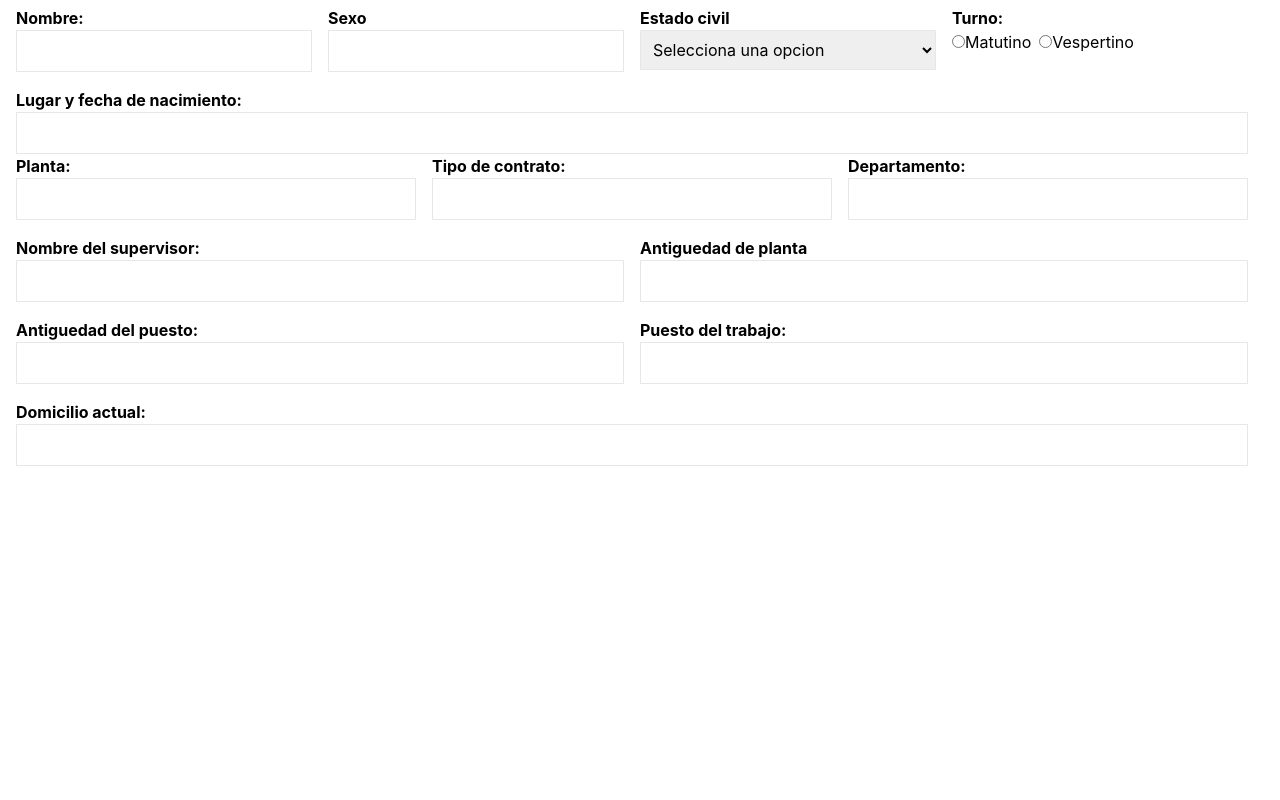
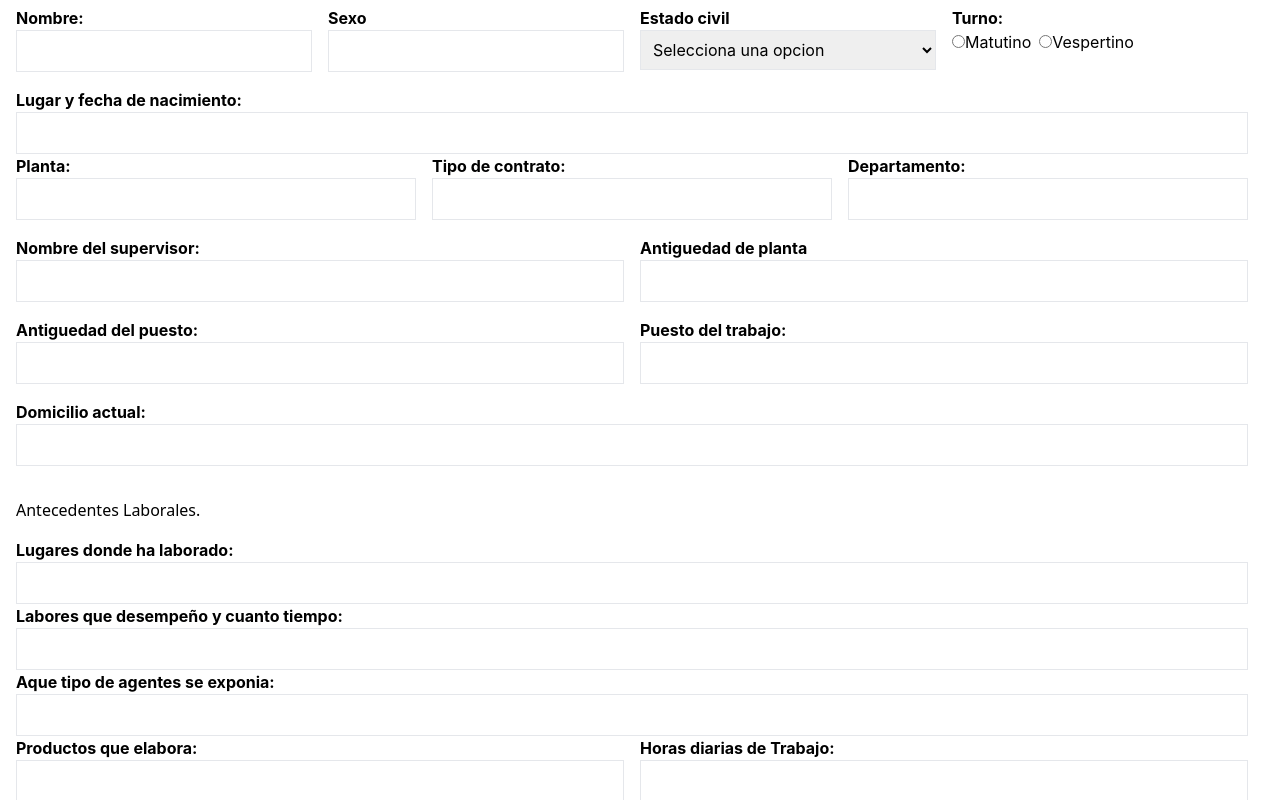
Before and after one commit to Varg-Vikernes/medical-control, a React (Create React App) app: page /Hcx1 in a window 1280 px wide. Shown: the part 368-1168 px from the top of the page. Before the commit the page ends 850 px from the top, so only its background shows below. Built offline with nearby package versions, Linux system fonts and the light colour scheme.

Commit message:
form hcx1 antecedentes

```diff
--- /dev/null
+++ b/src/components/Hcx1/AntecentesLaboral/antecedentesLabotales.jsx
@@ -0,0 +1,75 @@
+import React, { useState } from "react";
+
+const AntecedentesLaborales = () => {
+    const [lugaresLaborlaes, setLugaresLaborales] = useState('');
+    const [lugarDesempeño, setLugarDesempeño] = useState('');
+    const [tipoAgente, setTipoAgente] = useState('');
+    const [productosElabora, setProductosElabora] = useState('');
+    const [horasDiariasT, setHorasDiariasT] = useState('');
+
+    return (
+        <form action="" className="w-full p-4">
+
+            <h1 className="text-x1 font-sans mb-4"> Antecedentes Laborales. </h1>
+            {/* FORMULARIO ANTECEDENTES LABORALES */}
+            <div className="flex-1 mr-4">
+                <label htmlFor="lugaresLaborales" className="block font-bold">
+                    Lugares donde ha laborado:
+                </label>
+                <input type="text" name="lugaresLaborales" id="lugaresLaborales"
+                    className="w-full border p-2 w-full"
+                    value={lugaresLaborlaes}
+                    onChange={(e) => setLugaresLaborales(e.target.value)}
+                />
+            </div>
+
+            <div className="flex-1 mr-4">
+                <label htmlFor="lugarDesempeño" className="block font-bold">
+                    Labores que desempeño y cuanto tiempo:
+                </label>
+                <input type="text" name="lugarDesempeño" id="lugarDesempeño"
+                    className="w-full border p-2 w-full"
+                    value={lugarDesempeño}
+                    onChange={(e) => setLugarDesempeño(e.target.value)}
+                />
+            </div>
+
+            <div className="flex-1 mr-4">
+                <label htmlFor="tipoAgente" className="block font-bold">
+                    Aque tipo de agentes se exponia:
+                </label>
+                <input type="text" name="tipoAgente" id="tipoAgente"
+                    className="w-full border p-2 w-full"
+                    value={tipoAgente}
+                    onChange={(e) => setTipoAgente(e.target.value)}
+                />
+            </div>
+            <div className="flex justify-betwen mb-4">
+                <div className="flex-1 mr-4 ">
+                    <label htmlFor="productosElabora" className="block font-bold">
+                        Productos que elabora:
+                    </label>
+                    <input type="text" name="productosElabora" id="procutosElabora"
+                        className="w-full border p-2"
+                        value={productosElabora}
+                        onChange={(e) => setProductosElabora(e.target.value)}
+                    />
+                </div>
+
+                <div className="flex-1 mr-4 ">
+                    <label htmlFor="horasDiariasT" className="block font-bold">
+                        Horas diarias de Trabajo:
+                    </label>
+                    <input type="text" name="horasDiariasT" id="horasDiariasT"
+                        className="w-full border p-2"
+                        value={horasDiariasT}
+                        onChange={(e) => setHorasDiariasT(e.target.value)}
+                    />
+                </div>
+
+            </div>
+        </form>
+    );
+}
+
+export default AntecedentesLaborales;
--- a/src/components/Hcx1/hcx1.jsx
+++ b/src/components/Hcx1/hcx1.jsx
@@ -2,6 +2,7 @@ import React from "react";
 import Primario from "./DatosPrimarios/primario";
 import Navbar from "../Navbar/Navbar";
 import Identificacion from "./FichaIdentificacion/identificacion";
+import AntecedentesLaborales from "./AntecentesLaboral/antecedentesLabotales";
 
 const Hcx1 = () => {
     return (
@@ -26,6 +27,7 @@ const Hcx1 = () => {
             {/* Aqui ya van los formularios */}
             <Primario />
             <Identificacion />
+            <AntecedentesLaborales />
         </>
     )
 }
```
